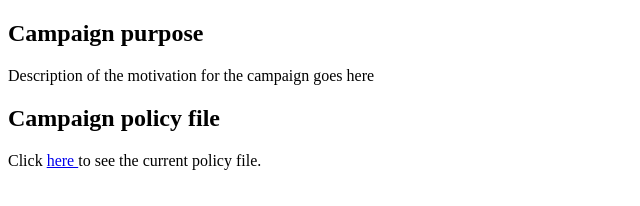
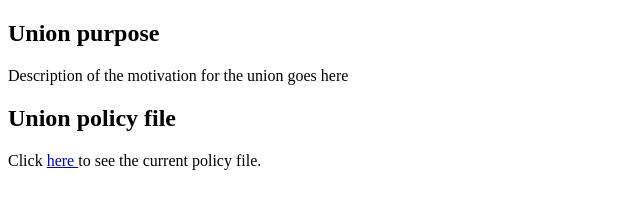
Before and after one commit to izens-net/union-template, a plain HTML site: page index.html in a window 1280 px wide. Shown: the whole page, without its empty margins (0-640 px from the left). Drawn offline with Linux system fonts and the light colour scheme.

Commit message:
Rename campaign to union

```diff
--- a/index.html
+++ b/index.html
@@ -4,17 +4,17 @@
     <meta charset="utf-8">
     <meta name="viewport" content="width=device-width, initial-scale=1.0">
     <!-- Edit  "content" tag -->
-    <meta name="description" content="Campaign page for campaign-template">
+    <meta name="description" content="Page for union-template">
     <!-- Edit title -->
-    <title>campaign-template</title>
+    <title>union-template</title>
 </head>
 <body>
 
 <div class="content">
-<h2> Campaign purpose </h2>
-<p> Description of the motivation for the campaign goes here </p>
+<h2> Union purpose </h2>
+<p> Description of the motivation for the union goes here </p>
 
-<h2> Campaign policy file </h2>
+<h2> Union policy file </h2>
 Click <a href="policy.json"> here </a> to see the current policy file.
 </div>
 </body>
--- a/policy.json
+++ b/policy.json
@@ -1,4 +1,4 @@
 {
-  "name" : "campaign-template",
+  "name" : "union-template",
   "rules": [ ]
 }
```
Also changed, not shown: 1 other file.
